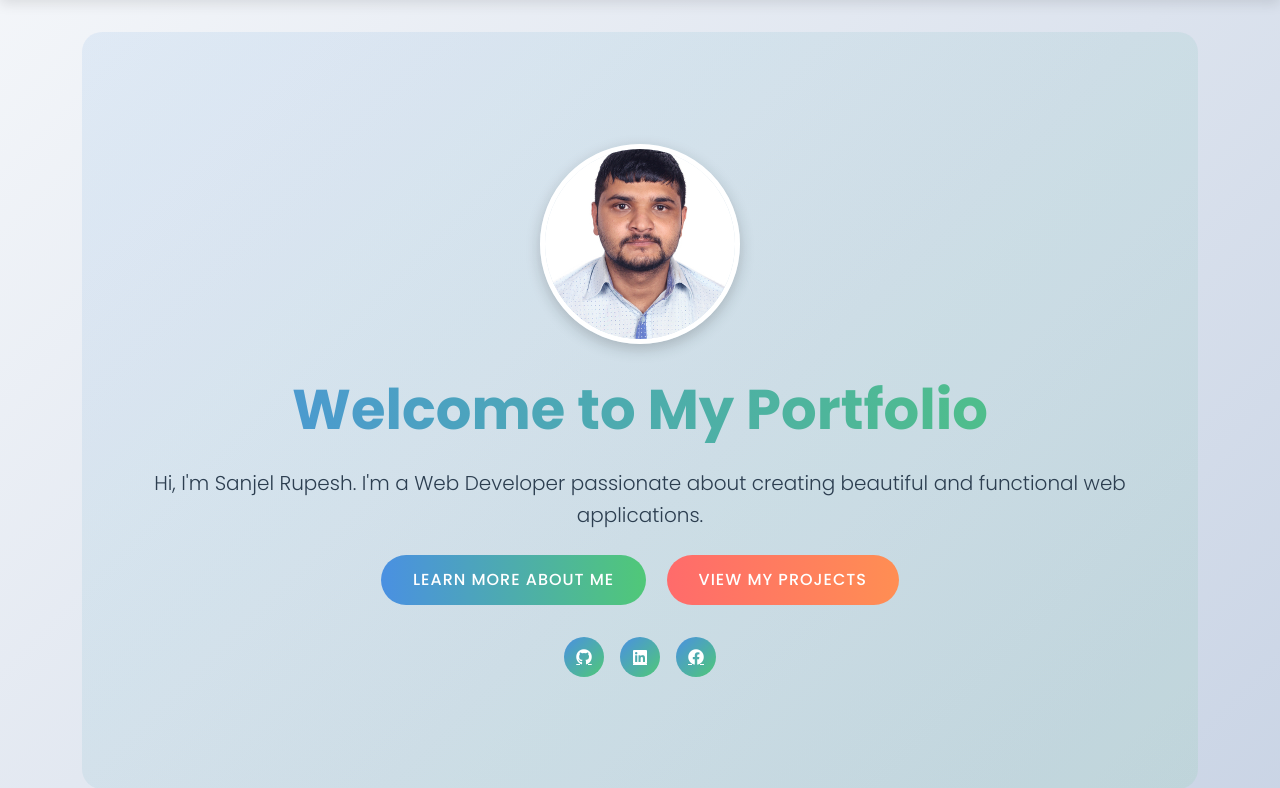
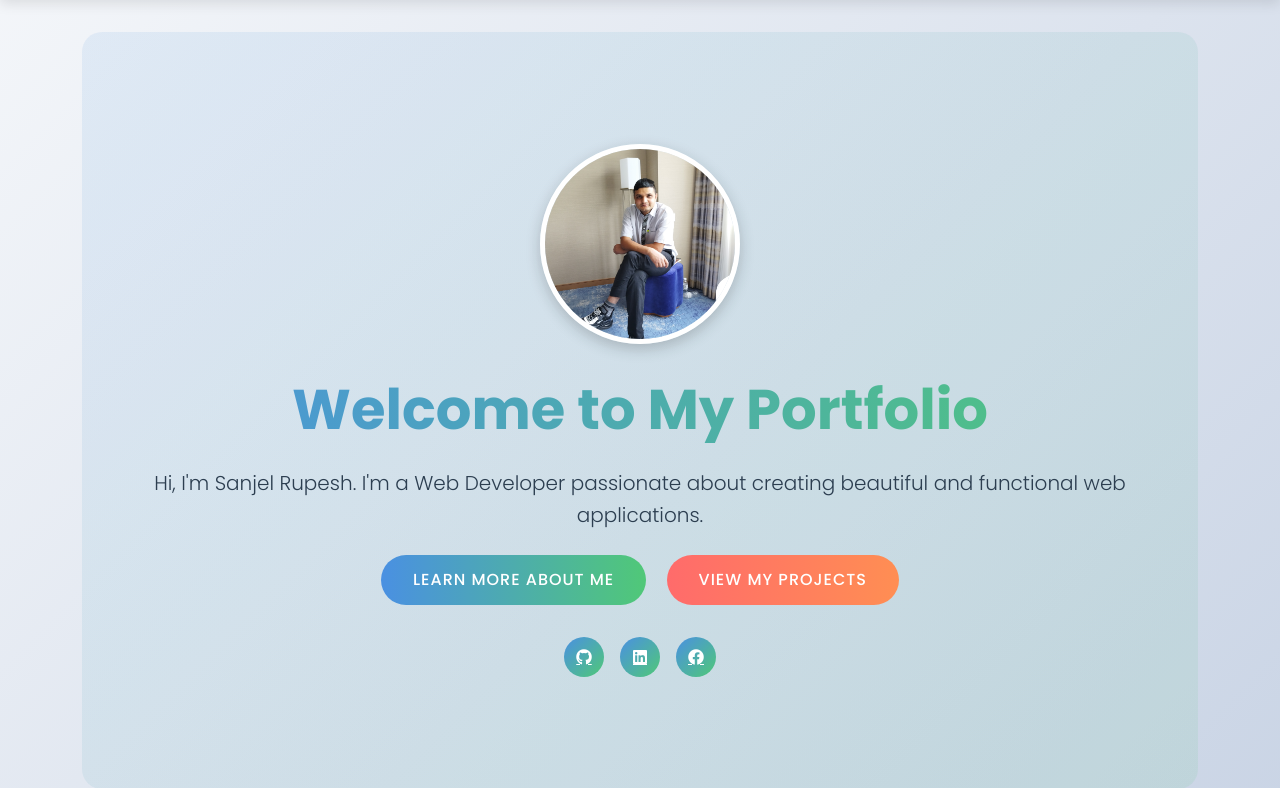
Before and after one commit to RupeshSanzel/portfolio, a Flask app: page / in a window 1280 px wide. Shown: the part 88-876 px from the top of the page. Run offline with Flask 2, Linux system fonts and the light colour scheme.

Commit message:
img file changed

```diff
--- a/templates/index.html
+++ b/templates/index.html
@@ -2,7 +2,7 @@
 {% block content %}
 <div class="hero-section text-center">
     <div class="container">
-        <img src="{{ url_for('static', filename='img/profile.jpg') }}" alt="Profile Picture" class="profile-image">
+        <img src="{{ url_for('static', filename='img/abc.jpg') }}" alt="Profile Picture" class="profile-image">
         <h1 class="display-4">Welcome to My Portfolio</h1>
         <p class="lead">Hi, I'm Sanjel Rupesh. I'm a Web Developer passionate about creating beautiful and functional web applications.</p>
         <div class="mt-4">
```
Also changed, not shown: static/img/abc.jpg (added).
